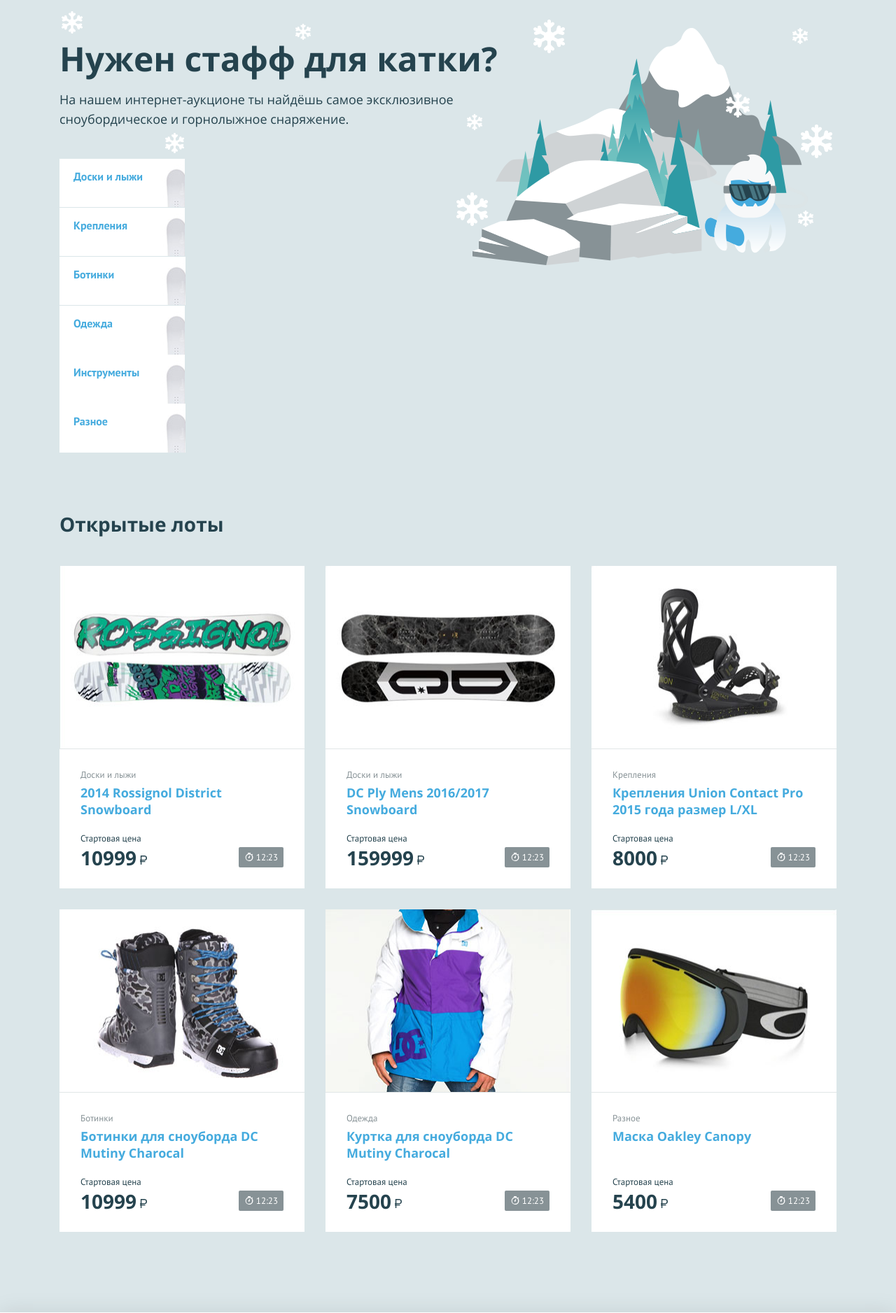
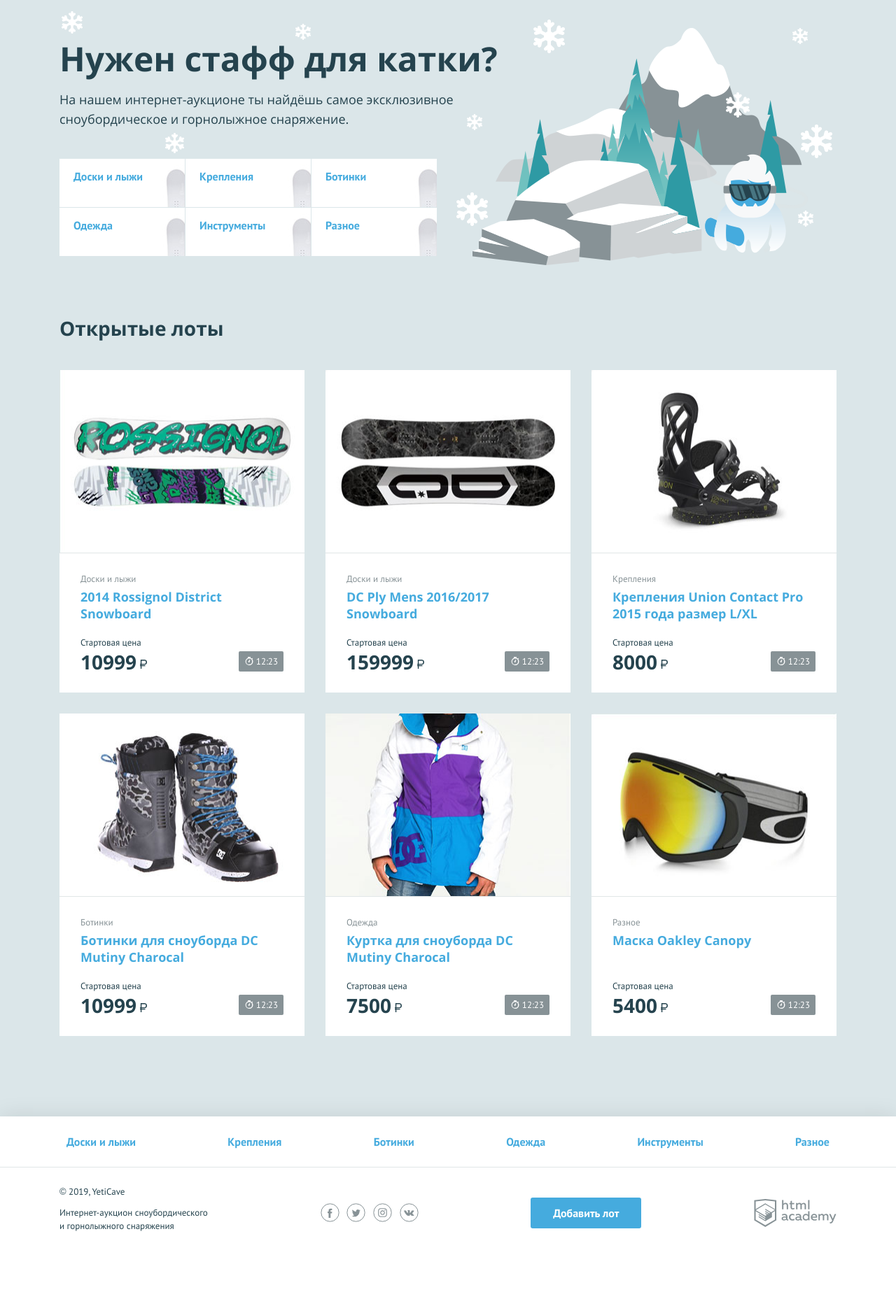
Before and after one commit to semyonovsergey/969405-yeticave-9, a PHP site: page / in a window 1280 px wide. Shown: the part 107-1984 px from the top of the page at 70% size. After the commit the page ends 1867 px from the top, so only its background shows below. Run offline with PHP 8.4, Linux system fonts and the light colour scheme.

Commit message:
Изменил вывод категорий в майне и футере

```diff
--- a/index.php
+++ b/index.php
@@ -93,13 +93,13 @@ $ad = [
         <p class="promo__text">На нашем интернет-аукционе ты найдёшь самое эксклюзивное сноубордическое и горнолыжное снаряжение.</p>
         <ul class="promo__list">
             <!--заполните этот список из массива категорий-->
-            <li class="promo__item promo__item--boards">
 
             <?php foreach ($cat as $value): ?>
+                <li class="promo__item promo__item--boards">
                     <a class="promo__link" href="pages/all-lots.html"><?=$value;?></a>
+                </li>
             <?php endforeach; ?>
 
-            </li>
         </ul>
     </section>
     <section class="lots">
@@ -108,6 +108,7 @@ $ad = [
         </div>
         <ul class="lots__list">
             <!--заполните этот список из массива с товарами-->
+
             <?php foreach ($ad as $value): ?>
                 <li class="lots__item lot">
                     <div class="lot__image">
@@ -137,13 +138,13 @@ $ad = [
     <nav class="nav">
         <ul class="nav__list container">
             <!--заполните этот список из массива категорий-->
-            <li class="nav__item">
 
             <?php foreach ($cat as $value): ?>
+                <li class="nav__item">
                     <a href="pages/all-lots.html"><?=$value;?></a>
+                </li>
             <?php endforeach; ?>
 
-            </li>
         </ul>
     </nav>
     <div class="main-footer__bottom container">
```
Lines whose indentation alone changed are shown as unchanged.
